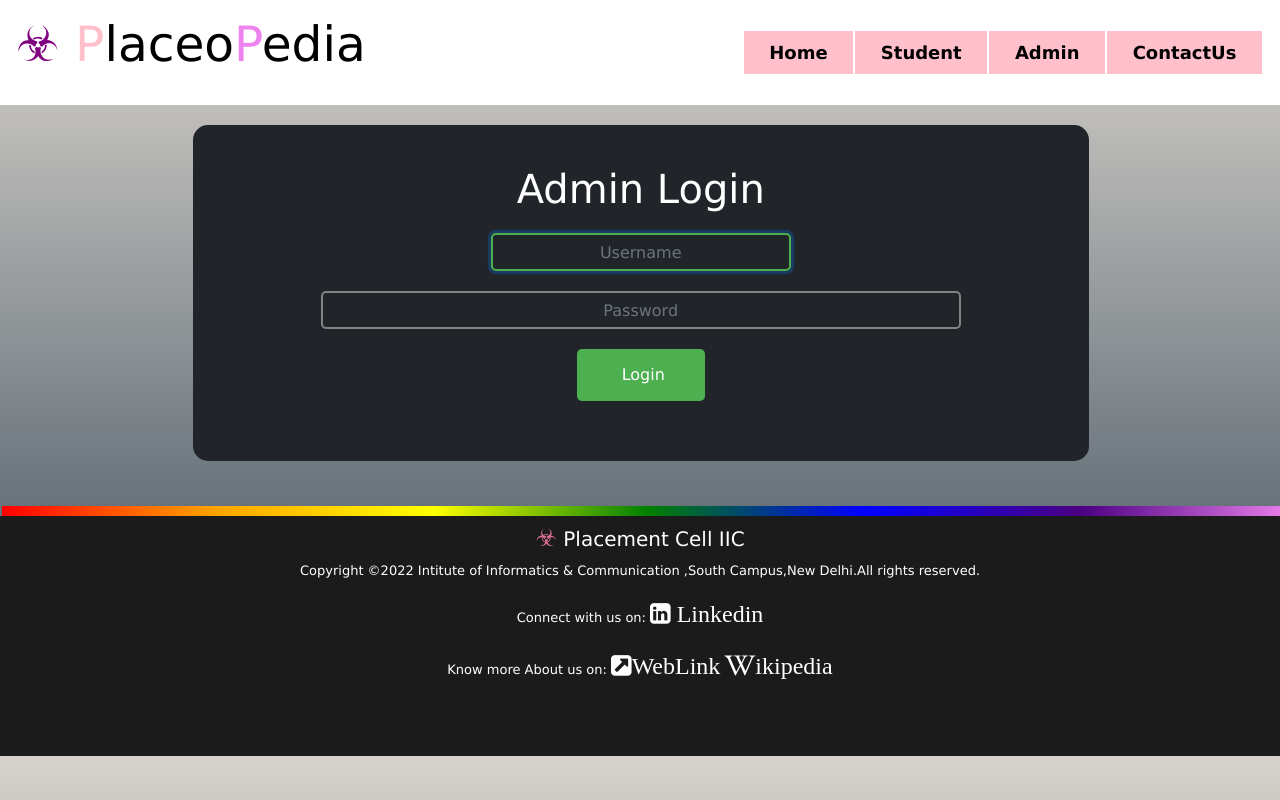
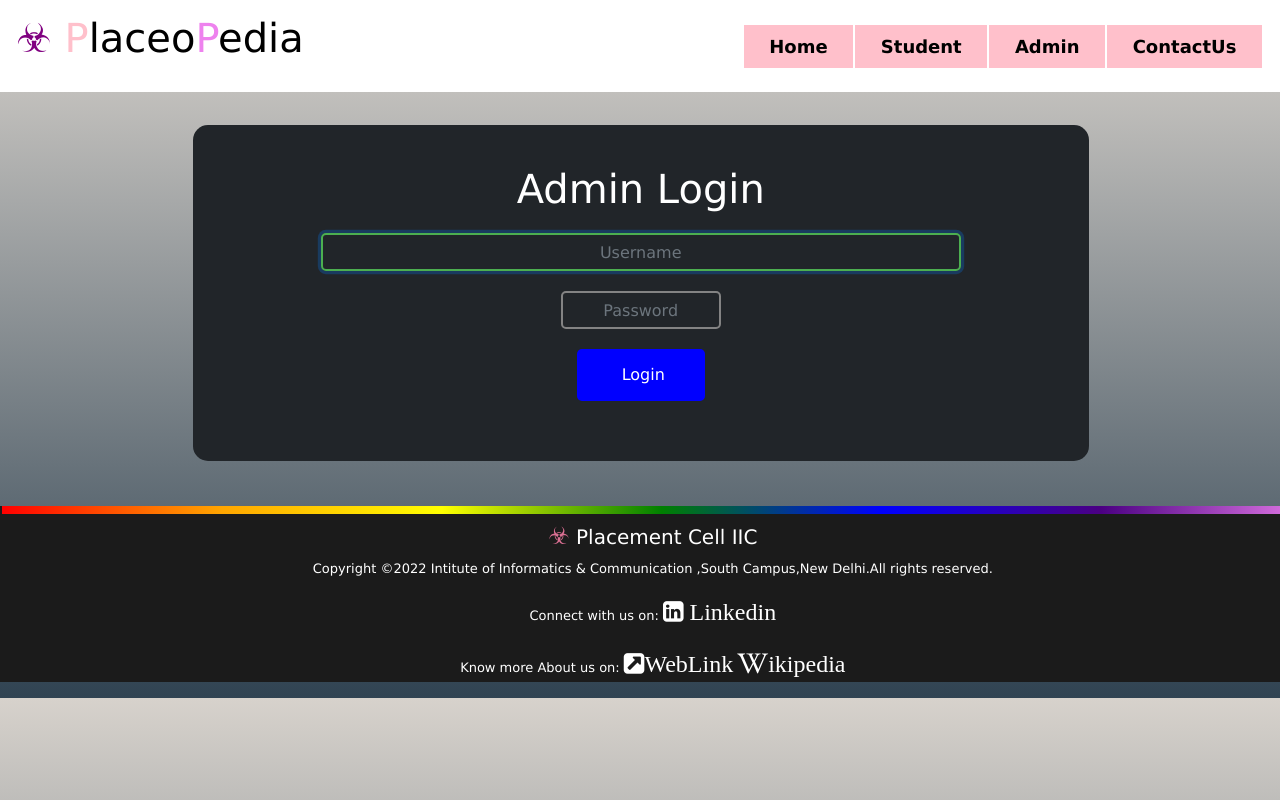
Before and after one commit to itsmemt/Training, a Django app: page /adminlogin in a window 1280 px wide; the page is wider, and only the part inside the window is pictured. Run offline with Django 3.2, Linux system fonts and the light colour scheme; some libraries are stand-ins or nearby versions.

Commit message:
Final Commit10

```diff
--- a/Training/settings.py
+++ b/Training/settings.py
@@ -15,7 +15,7 @@ TEMPLATE_DIR = os.path.join(BASE_DIR,'templates')
 SECRET_KEY = '@k0#p3kidu)yaaa3u1hplxz)f@^6xiy384*(+n@@s5x#1bx@m5'
 
 # SECURITY WARNING: don't run with debug turned on in production!
-DEBUG = False
+DEBUG =False
 
 ALLOWED_HOSTS = ["127.0.0.1","localhost","placeopedia-training.herokuapp.com"]
 
@@ -47,6 +47,7 @@ MIDDLEWARE = [
 ]
 CSRF_COOKIE_SECURE=True
 SESSION_COOKIE_SECURE=True
+STATICFILES_STORAGE = 'whitenoise.storage.CompressedManifestStaticFilesStorage'
 
 
 TEMPLATES = [
--- a/templates/exam/adminlogin.html
+++ b/templates/exam/adminlogin.html
@@ -42,7 +42,7 @@
             text-align: center;
             border: 2px solid #838383;
             padding: 10px 10px;
-            width: 50vw;
+            width: 20vh;
             outline: none;
             color: white;
             border-radius: 5px;
@@ -56,13 +56,13 @@
 
         .box input[type="text"]:focus,
         .box input[type="password"]:focus {
-            width: 300px;
+            width: 50vw;
             border-color: #4caf50;
         }
 
         .box input[type="submit"] {
             border: 0;
-            background: #4caf50;
+            background: blue;
             display: block;
             margin: 20px auto;
             text-align: center;
@@ -76,16 +76,17 @@
         }
 
         .box input[type="submit"]:hover {
-            background: #347736;
+            background:green;
         }
     </style>
 </head>
 
 <body>
     {% include "exam/navbar.html" %}
-        <!-- <div class="row">
-            <div class="col-md-12"> -->
+        <div class="row">
+            <div class="col-md-12">
                 <div class="card">
+                   <center>
                     <form class="box" method="post">
                         {% csrf_token %}
                         <h1>Admin Login </h1>
@@ -96,9 +97,10 @@
                         <input type="submit" name="" value=" Login">
 
                     </form>
+                   </center>
                 </div>
-            <!-- </div>
-        </div> -->
+             </div>
+        </div>
 
     <br><br><br><br><br><br><br><br><br>
     <br><br><br><br><br><br><br><br><br>
--- a/templates/exam/footer.html
+++ b/templates/exam/footer.html
@@ -18,9 +18,9 @@
     box-sizing: border-box;
 }
 footer{
-    width: 100vw ;
-    height: 30vh;
-    font-size: 10px;
+    width: 102vw;
+    height: 100%;
+    font-size: 1rem;
     background-color: #1b1b1b;
 }
 .heading{
@@ -72,7 +72,7 @@ footer{
 }
  @media screen and  (max-width:800px){
         footer{
-                width:100vw ;
+                width:102vw ;
                 height: 40%;
             }
 
@@ -81,14 +81,14 @@ footer{
 </head>
 
 <body>
-    <div class="row" id="band">
-        <div class="col-md-12" style=" background-image: linear-gradient(to right, red,orange,yellow,green,blue,indigo,violet); height:10px; width: 100vw; " >
-        </div>
-      </div>
+
     <!-- Footer start -->
     <div>
         <footer >
-
+            <div class="row" id="band">
+                <div class="col-md-12" style=" background-image: linear-gradient(to right, red,orange,yellow,green,blue,indigo,violet); height:1vh; " >
+                </div>
+              </div>
             <div class="heading">
                 <h5> <span class="logo" style="color:palevioletred; font-weight: 600; font-size: x-large;">&#9763;</span> Placement Cell IIC</h5>
             </div>
--- a/templates/exam/navbar.html
+++ b/templates/exam/navbar.html
@@ -35,7 +35,7 @@
 
 
     <nav class="navbar navbar-expand-md  navbar-light fixed-top" style="background-color: white;">
-      <a style="color:black; font-size: 3.8vw; text-decoration: none;" href="https://placeopedia.herokuapp.com/">
+      <a style="color:black; font-size: 2.5rem; text-decoration: none;" href="https://placeopedia.herokuapp.com/">
         <p class="para" id="title"><span style="color: purple;">&#9763;</span> <span style="color:pink"
             class="para">P</span>laceo<span style="color:violet" class="para">P</span>edia</p>
       </a>
```
Also changed, not shown: templates/exam/index.html (+23 -21 lines), templates/student/studentlogin.html (+5 -4 lines).
